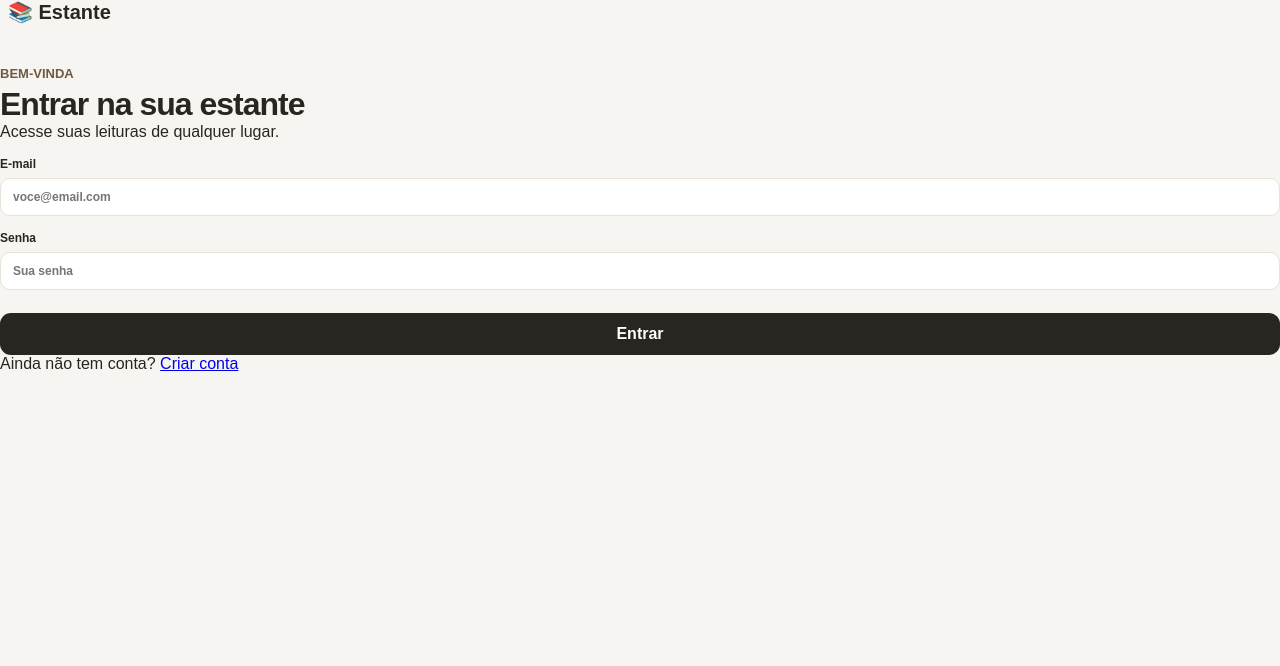
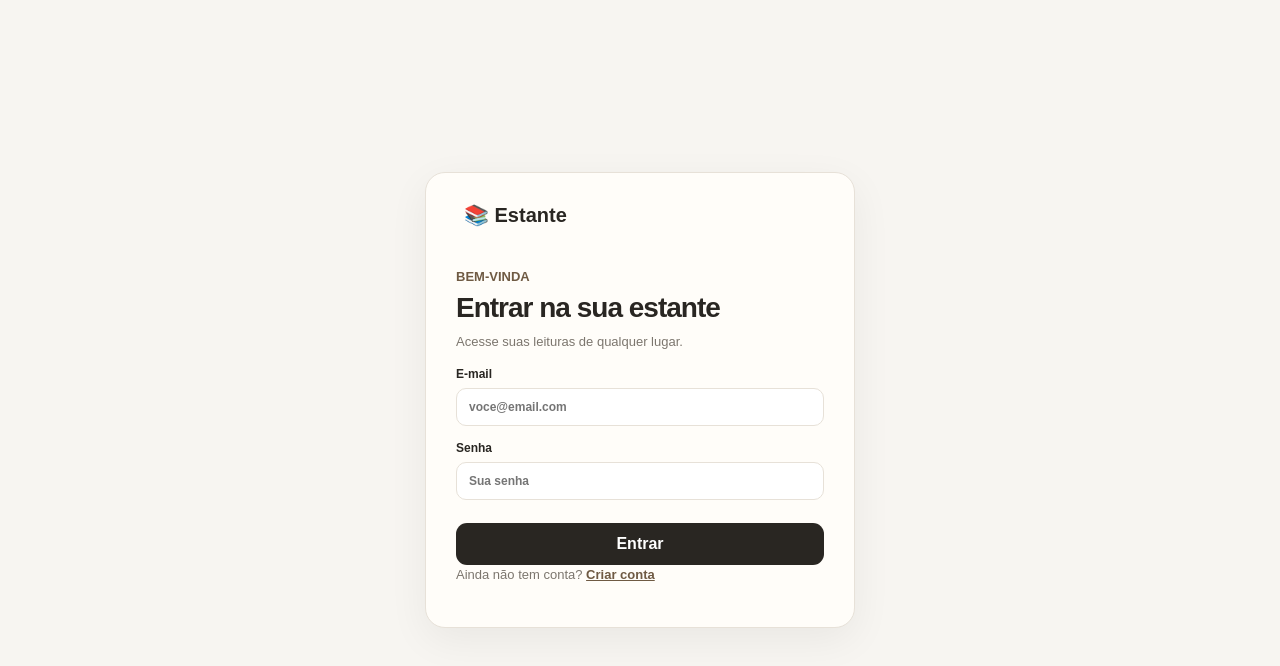
Before and after one commit to isabelmr1107/leituras-app, a Next.js app: page /auth/sign-in in a window 1280 px wide. Shown: the top 666 px of the page. Built offline with nearby package versions, Linux system fonts and the light colour scheme.

Commit message:
feat: style authentication screens

```diff
--- a/app/globals.css
+++ b/app/globals.css
@@ -22,3 +22,4 @@ h1,h2,h3,p{margin-top:0}h1{font-size:32px;margin-bottom:0;letter-spacing:-1px}h2
 label{display:block;font-size:12px;font-weight:700;margin:15px 0}input,select{width:100%;margin-top:7px;padding:11px 12px;border:1px solid var(--line);border-radius:10px;background:white;outline:none}
 @media(max-width:900px){.sidebar{display:none}.content{padding:25px 18px 50px}.stats{grid-template-columns:repeat(2,1fr)}.books{grid-template-columns:1fr}.calendar{grid-template-columns:repeat(3,1fr)}}
 @media(max-width:560px){.topbar,.section-head{align-items:flex-start;flex-direction:column}.stats{grid-template-columns:1fr 1fr}.calendar{grid-template-columns:repeat(2,1fr)}}
+.auth-page{min-height:100vh;display:grid;place-items:center;padding:24px}.auth-card{width:min(430px,100%);background:var(--card);border:1px solid var(--line);border-radius:20px;padding:30px;box-shadow:0 12px 40px rgba(0,0,0,.06)}.auth-card h1{font-size:28px;margin:8px 0}.auth-muted{color:var(--muted);font-size:13px;line-height:1.5}.auth-card a{color:var(--accent);font-weight:700}.error{background:#f8e7e5;color:#8b3a32;border-radius:9px;padding:10px;font-size:12px}
```
